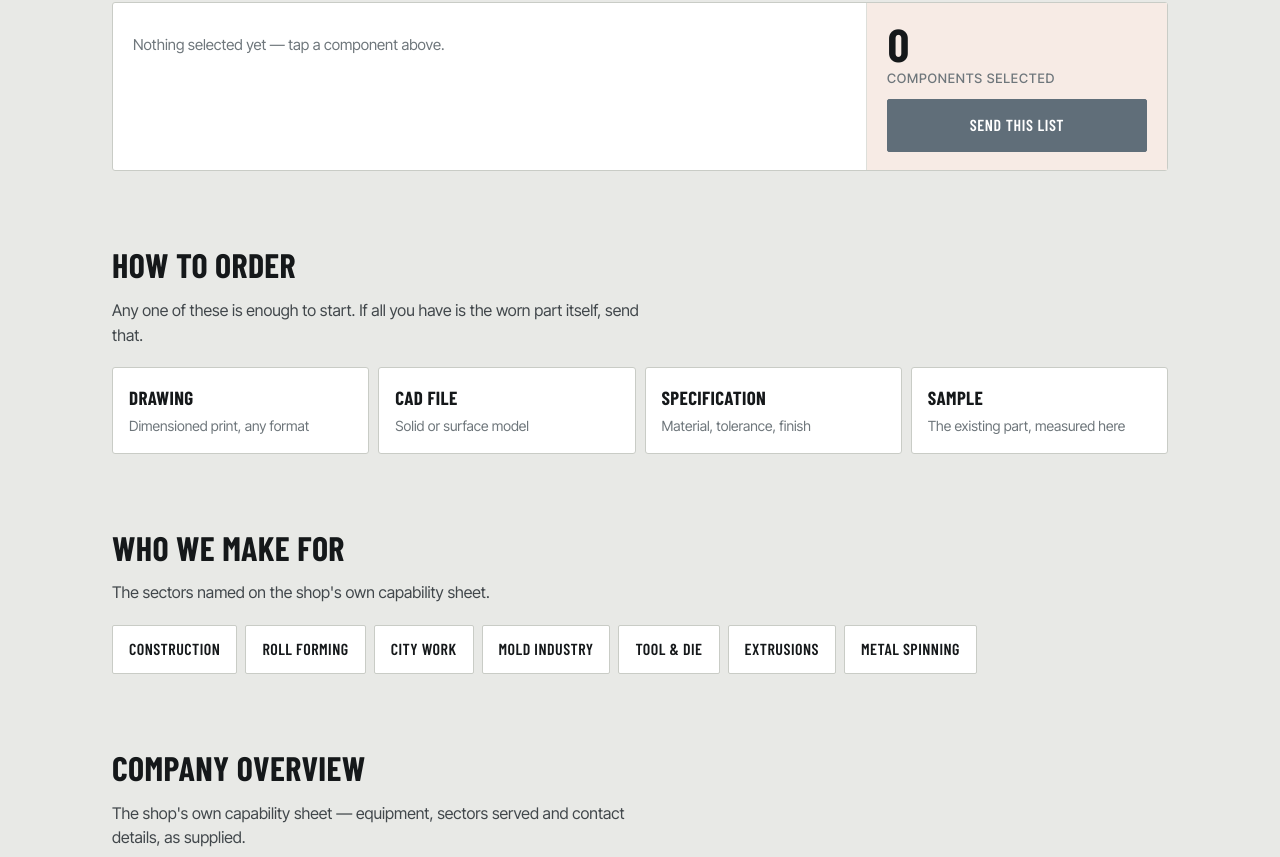
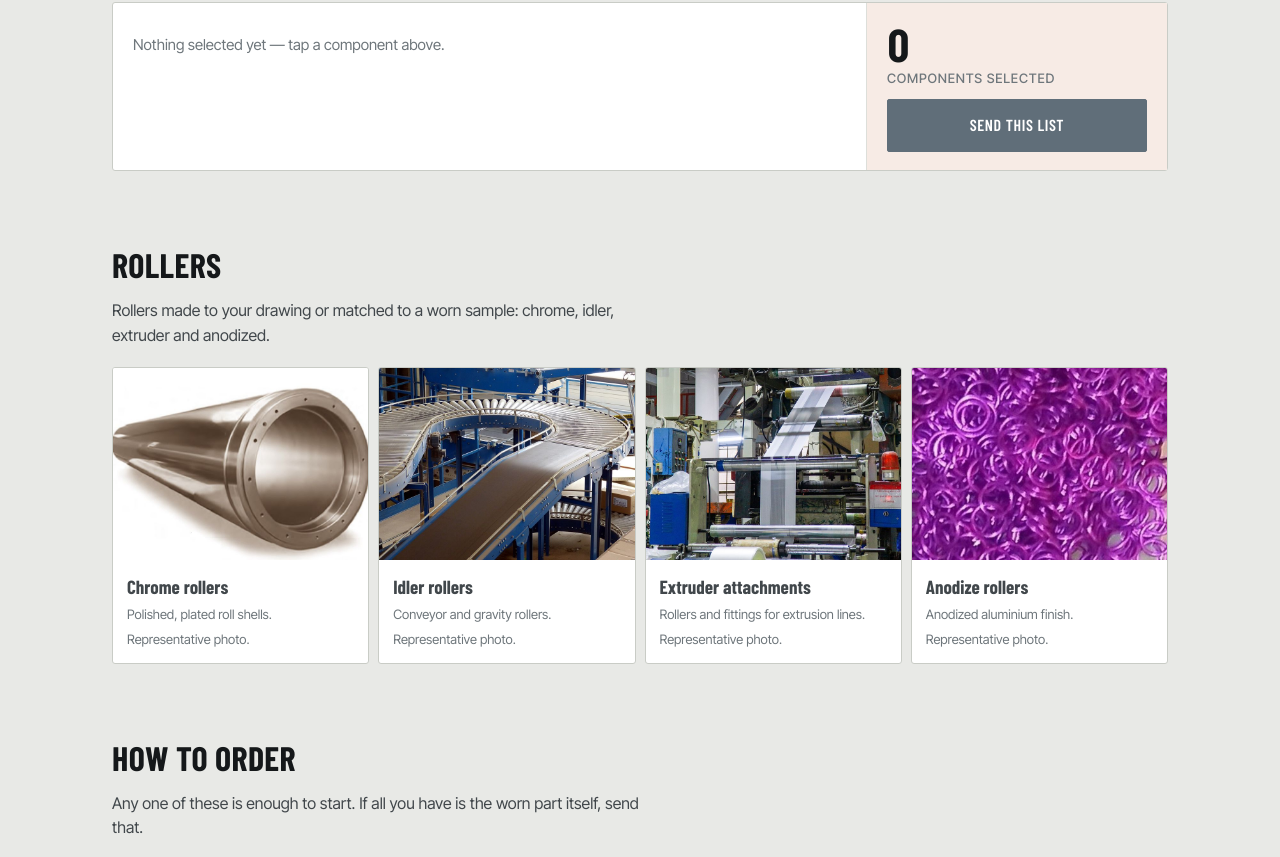
Before and after one commit to sfdc-24/steelworks-site, a plain HTML site: page index.html in a window 1280 px wide. Shown: the part 887-1744 px from the top of the page. Drawn offline with nearby package versions, Linux system fonts and the light colour scheme.

Commit message:
Rollers section: chrome, idler, extruder and anodize rollers
Mr. Salam, on WhatsApp 2026-09-29 00:25Z, passing on Nav's note: add
pictures of chrome rollers, idler rollers, extruder attachments and
anodize rollers; 00:48Z: "Use photos that are available without
copyright or trademark for now". Each photo is CC0 on Wikimedia Commons
and is captioned as representative until the shop's own photos arrive:
- Chilled Iron Roll Shell.jpg (CC0)
- Conveyor system in a factory.jpg (CC0)
- Plastic Extruder in Vietnam.jpg (CC0)
- Eloxal Violett.jpg (CC0): anodized aluminium; the finish, not a roller
800x600 web copies in img/, lazy-loaded. A "Rollers" link in the nav.

Co-Authored-By: Claude Opus 5.5 (1M context) <noreply@anthropic.com>

```diff
--- a/index.html
+++ b/index.html
@@ -148,6 +148,13 @@ h2{font-family:var(--display);font-size:clamp(24px,3.4vw,34px);font-weight:700;c
 .from b{display:block;font-family:var(--display);font-size:19px;font-weight:700;
   text-transform:uppercase;color:var(--ink);letter-spacing:.02em}
 .from span{font-size:14px;color:var(--dim)}
+.rollers{display:grid;grid-template-columns:repeat(4,1fr);gap:9px;margin:0;padding:0;list-style:none}
+.rollers figure{margin:0;border:1px solid var(--rule);background:var(--mill);border-radius:3px;overflow:hidden}
+.rollers img{display:block;width:100%;height:auto;aspect-ratio:4/3;object-fit:cover}
+.rollers figcaption{padding:12px 14px}
+.rollers b{display:block;font-family:var(--display);font-size:19px;font-weight:700}
+.rollers span{font-size:13px;color:var(--dim)}
+@media (max-width:900px){.rollers{grid-template-columns:repeat(2,1fr)}}
 
 /* served */
 /* The client's own sector list. NAMES ONLY, because their capability sheet
@@ -213,6 +220,7 @@ footer{border-top:1px solid var(--hair);margin-top:12px;padding:20px 0 40px;
     <a class="mark" href="#top">Steelworks Ontario<span>&nbsp;Fabrication</span></a>
     <nav>
       <a href="#parts">Parts</a>
+      <a href="#rollers">Rollers</a>
       <a href="#from">How to order</a>
       <a href="#served">Industries</a>
       <a class="cta" href="#quote">Get a quote</a>
@@ -276,6 +284,22 @@ footer{border-top:1px solid var(--hair);margin-top:12px;padding:20px 0 40px;
         <a class="btn" href="#quote" id="send">Send this list</a>
       </div>
     </div>
+  </section>
+
+  <section id="rollers">
+    <h2>Rollers</h2>
+    <p class="lede">Rollers made to your drawing or matched to a worn sample: chrome, idler,
+      extruder and anodized.</p>
+    <ul class="rollers">
+      <li><figure><img src="img/chrome-rollers.jpg" width="800" height="600" loading="lazy" decoding="async" alt="A polished steel roll shell with a bolted flange end">
+        <figcaption><b>Chrome rollers</b><span>Polished, plated roll shells. Representative photo.</span></figcaption></figure></li>
+      <li><figure><img src="img/idler-rollers.jpg" width="800" height="600" loading="lazy" decoding="async" alt="A roller conveyor curve made of rows of idler rollers">
+        <figcaption><b>Idler rollers</b><span>Conveyor and gravity rollers. Representative photo.</span></figcaption></figure></li>
+      <li><figure><img src="img/extruder-attachments.jpg" width="800" height="600" loading="lazy" decoding="async" alt="Rollers on a plastic film extrusion line">
+        <figcaption><b>Extruder attachments</b><span>Rollers and fittings for extrusion lines. Representative photo.</span></figcaption></figure></li>
+      <li><figure><img src="img/anodized-finish.jpg" width="800" height="600" loading="lazy" decoding="async" alt="Anodized aluminium parts showing the coloured anodized finish">
+        <figcaption><b>Anodize rollers</b><span>Anodized aluminium finish. Representative photo.</span></figcaption></figure></li>
+    </ul>
   </section>
 
   <section id="from">
```
Also changed, not shown: img/anodized-finish.jpg (added), img/chrome-rollers.jpg (added), img/extruder-attachments.jpg (added), img/idler-rollers.jpg (added).
